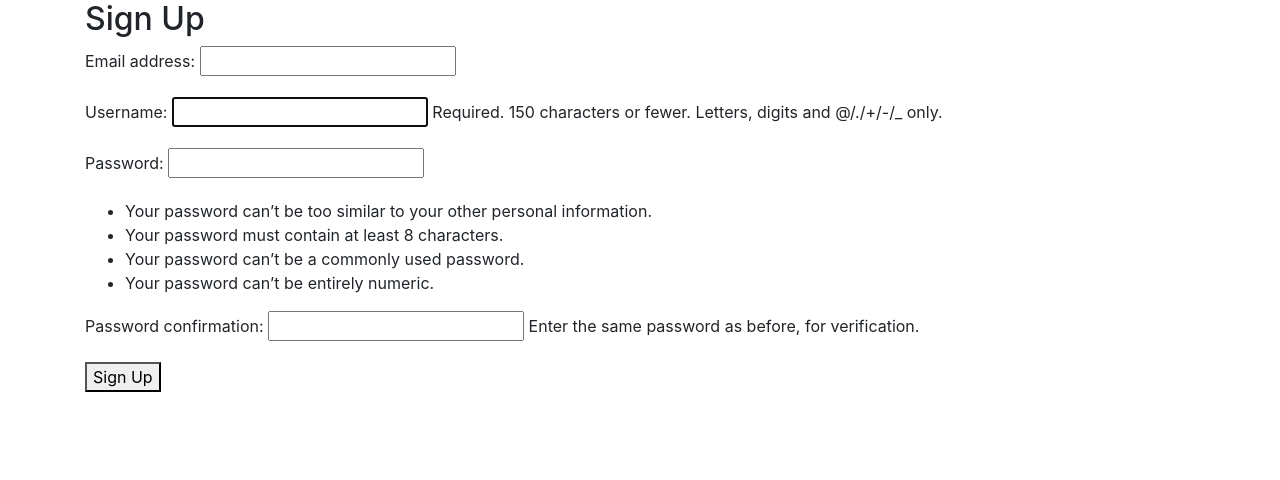
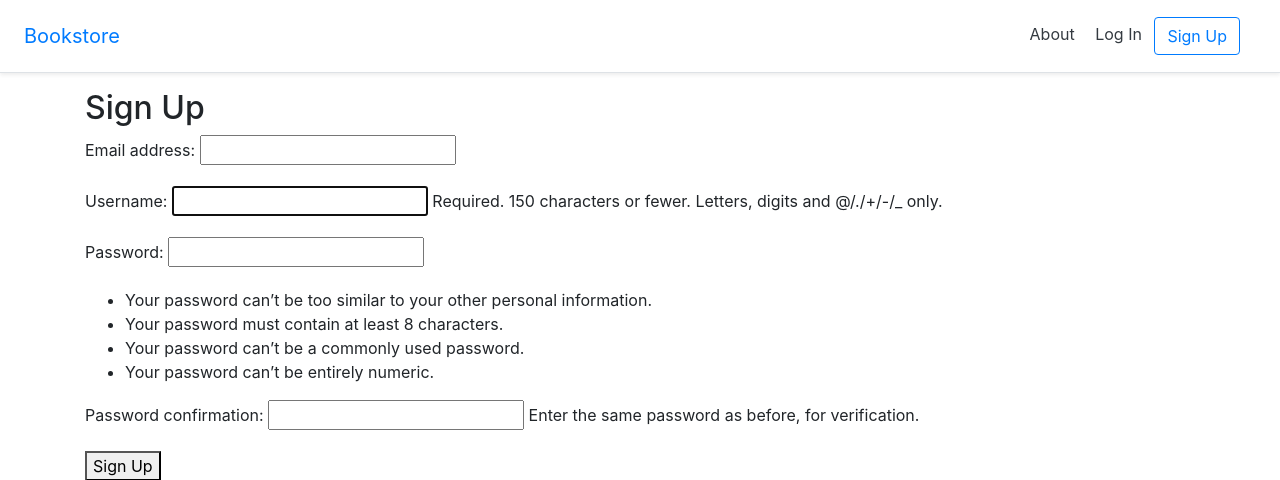
Before and after one commit to Kehvarl/bookstore_project, a Django app: page /accounts/signup/ in a window 1280 px wide. Shown: the top 480 px of the page. Run offline with Django 3.2, Linux system fonts and the light colour scheme; some libraries are stand-ins or nearby versions.

Commit message:
create navbar

```diff
--- a/templates/_base.html
+++ b/templates/_base.html
@@ -16,7 +16,23 @@
     <link rel="stylesheet" href="{% static 'css/base.css' %}">
   </head>
   <body>
-
+    <header>
+      <!-- Fixed Navbar -->
+      <div class="d-flex flex-column flex-md-row align-items-center
+		  p-3 px-md-4 mb-3 bg-white border-bottom shadow-sm">
+	<a href="{% url 'home' %}" class="navbar-brand my-0 mr-md-auto
+					  font-weight-normal">Bookstore</a>
+	<nav class="my-2 my-md-0 mr-md-3">
+	  <a class="p-2 text-dark" href="#">About</a>
+	  {% if user.is_authenticated %}
+	    <a class="p-2 text-dark" href="{% url 'logout' %}">Log Out</a>
+	  {% else %}
+	    <a class="p-2 text-dark" href="{% url 'login' %}">Log In</a>
+	    <a class="btn btn-outline-primary" href="{% url 'signup' %}">Sign Up</a>
+	  {% endif %}
+	</nav>
+      </div>
+    </header>
     <div class="container">
       {% block content %}
       {% endblock content %}
```
